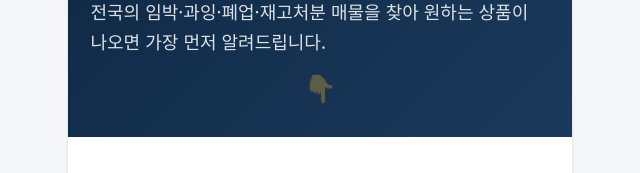
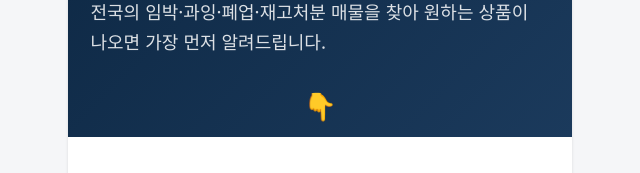
Before and after one commit to kimkeeyong33-sys/wellcome3459, a Next.js app: page / in a window 1280 px wide. Shown: the part 238-411 px from the top of the page, without its empty margins (320-960 px from the left). Built offline with nearby package versions, Linux system fonts and the light colour scheme; no server answers; the database is empty.

Commit message:
Make scroll hint hand animate with downward motion, not just fade
Replace the opacity-blink keyframe with a translateY sweep (-6px to
18px) so the hand visibly travels down before resetting, instead of
blinking in place.

```diff
--- a/src/app/globals.css
+++ b/src/app/globals.css
@@ -46,22 +46,32 @@ body {
   background: #e8622c;
 }
 
-/* 스크롤 가능함을 알려주는 손 모양 힌트 */
+/* 스크롤 가능함을 알려주는 손 모양 힌트 — 아래로 쭉 내려갔다가 다시 올라오는 동작 */
 @keyframes scroll-hint {
-  0%,
+  0% {
+    opacity: 0;
+    transform: translateY(-6px);
+  }
+  15% {
+    opacity: 1;
+  }
+  60% {
+    opacity: 1;
+    transform: translateY(18px);
+  }
+  85% {
+    opacity: 0;
+    transform: translateY(18px);
+  }
   100% {
-    opacity: 0.25;
-    transform: translateY(0);
-  }
-  50% {
-    opacity: 1;
-    transform: translateY(5px);
+    opacity: 0;
+    transform: translateY(-6px);
   }
 }
 
 .animate-scroll-hint {
   display: inline-block;
-  animation: scroll-hint 1.4s ease-in-out infinite;
+  animation: scroll-hint 1.6s cubic-bezier(0.4, 0, 0.6, 1) infinite;
 }
 
 @media (prefers-reduced-motion: reduce) {
```
